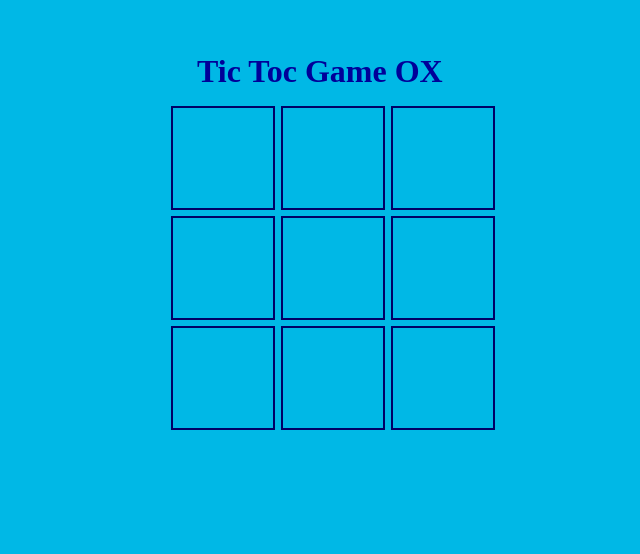
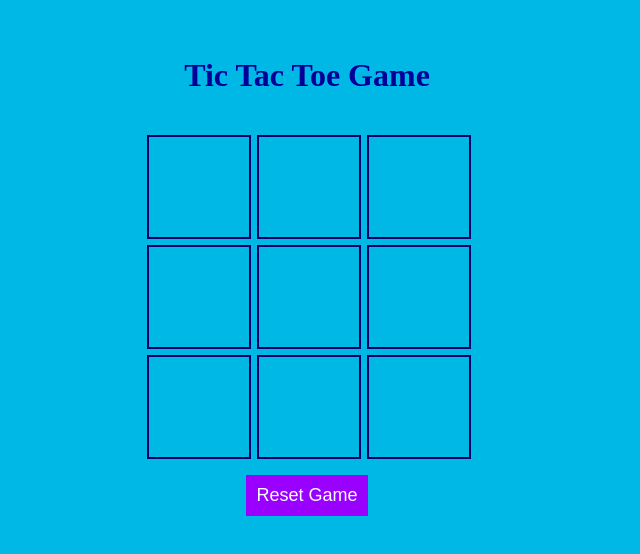
Before and after one commit to Kalyan69/XOXO_GAME_OF_KALYAN, a plain HTML site: page index.html in a window 1280 px wide. Shown: the part 134-688 px from the top of the page, without its empty margins (333-973 px from the left). Drawn offline with Linux system fonts and the light colour scheme; a web font is replaced by a local one.

Commit message:
Update index.html
Signed-off-by: P charan lenka <preetamlenka3@gmail.com>

```diff
--- a/index.html
+++ b/index.html
@@ -1,28 +1,38 @@
 <!DOCTYPE html>
 <html lang="en">
+
 <head>
     <meta charset="UTF-8">
     <meta name="viewport" content="width=device-width, initial-scale=1.0">
-    <title>XOXO Game</title>
+    <title>XOXO Game New Update</title>
     <link rel="preconnect" href="https://fonts.googleapis.com">
-<link rel="preconnect" href="https://fonts.gstatic.com" crossorigin>
-<link href="https://fonts.googleapis.com/css2?family=Kalnia&display=swap" rel="stylesheet">
+    <link rel="preconnect" href="https://fonts.gstatic.com" crossorigin>
+    <link href="https://fonts.googleapis.com/css2?family=Kalnia&display=swap" rel="stylesheet">
     <style>
         body {
-            font-family: Arial, sans-serif;
+            font-family: 'Kalnia', serif;
             display: flex;
             justify-content: center;
             align-items: center;
             height: 100vh;
             margin: 0;
             background-color: #00b8e6;
+            flex-direction: column;
         }
+
+        .game-container {
+            display: flex;
+            flex-direction: column;
+            align-items: center;
+        }
+
         .game {
             display: grid;
             grid-template-columns: repeat(3, 100px);
             grid-template-rows: repeat(3, 100px);
             gap: 10px;
         }
+
         .box {
             display: flex;
             justify-content: center;
@@ -36,32 +46,62 @@
             transition: background-color 0.3s;
             color: hotpink;
         }
-        .box:hover{
+
+        .box:hover {
             border: 2px solid #00ff00;
         }
+
         .box:hover {
             background-color: #80ffaa;
         }
-        .top{
-            margin-top: -390px;
-            margin-left: -23%;
+
+        .top {
+            margin-top: 20px;
             color: #000099;
-            font-family: 'Kalnia', serif;
         }
-        .top:hover{
+
+        .top:hover {
             color: #9900ff;
+        }
+
+        #result {
+            font-size: 24px;
+            margin-top: 20px;
+        }
+
+        #reset-btn {
+            margin-top: 20px;
+            padding: 10px;
+            font-size: 18px;
+            background-color: #9900ff;
+            color: white;
+            border: none;
+            cursor: pointer;
+            transition: background-color 0.3s;
+        }
+
+        #reset-btn:hover {
+            background-color: #8000cc;
         }
     </style>
 </head>
+
 <body>
-    <div class="game"></div>
-    <div class="top">
-        <center><h1>Tic Toc Game OX</h1></center>
+    <div class="game-container">
+        <div class="top">
+            <center>
+                <h1>Tic Tac Toe Game</h1>
+            </center>
+        </div>
+        <div id="result"></div>
+        <div class="game"></div>
+        <button id="reset-btn" onclick="resetGame()">Reset Game</button>
     </div>
-    <br>
-    <div>
-        <script>
+
+    <script>
         const game = document.querySelector('.game');
+        const resultDisplay = document.getElementById('result');
+        const resetButton = document.getElementById('reset-btn');
         let player = 'X';
         let gameOver = false;
 
@@ -103,7 +143,7 @@
 
                 if (boxA.textContent && boxA.textContent === boxB.textContent && boxA.textContent === boxC.textContent) {
                     gameOver = true;
-                    alert(`Player ${boxA.textContent} wins!`);
+                    resultDisplay.textContent = `Player ${boxA.textContent} wins!`;
                     break;
                 }
             }
@@ -114,13 +154,23 @@
 
                 if (emptyBoxes.length === 0) {
                     gameOver = true;
-                    alert('It\'s a tie!');
+                    resultDisplay.textContent = 'It\'s a tie!';
                 }
             }
         }
 
+        function resetGame() {
+            const boxes = document.querySelectorAll('.box');
+            boxes.forEach(box => {
+                box.textContent = '';
+            });
+            resultDisplay.textContent = '';
+            gameOver = false;
+            player = 'X';
+        }
+
         createBoard();
     </script>
-    </div>
 </body>
+
 </html>
```
